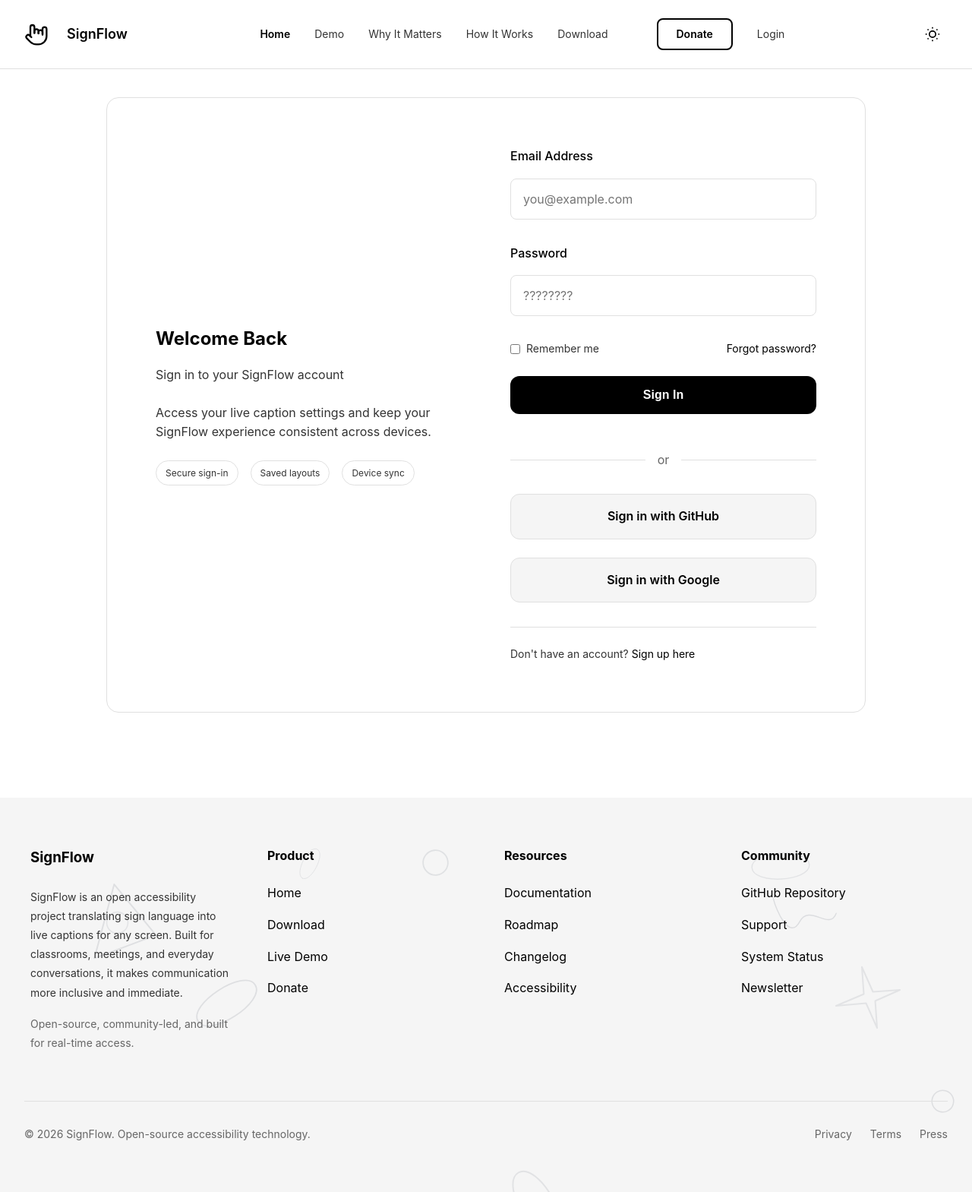
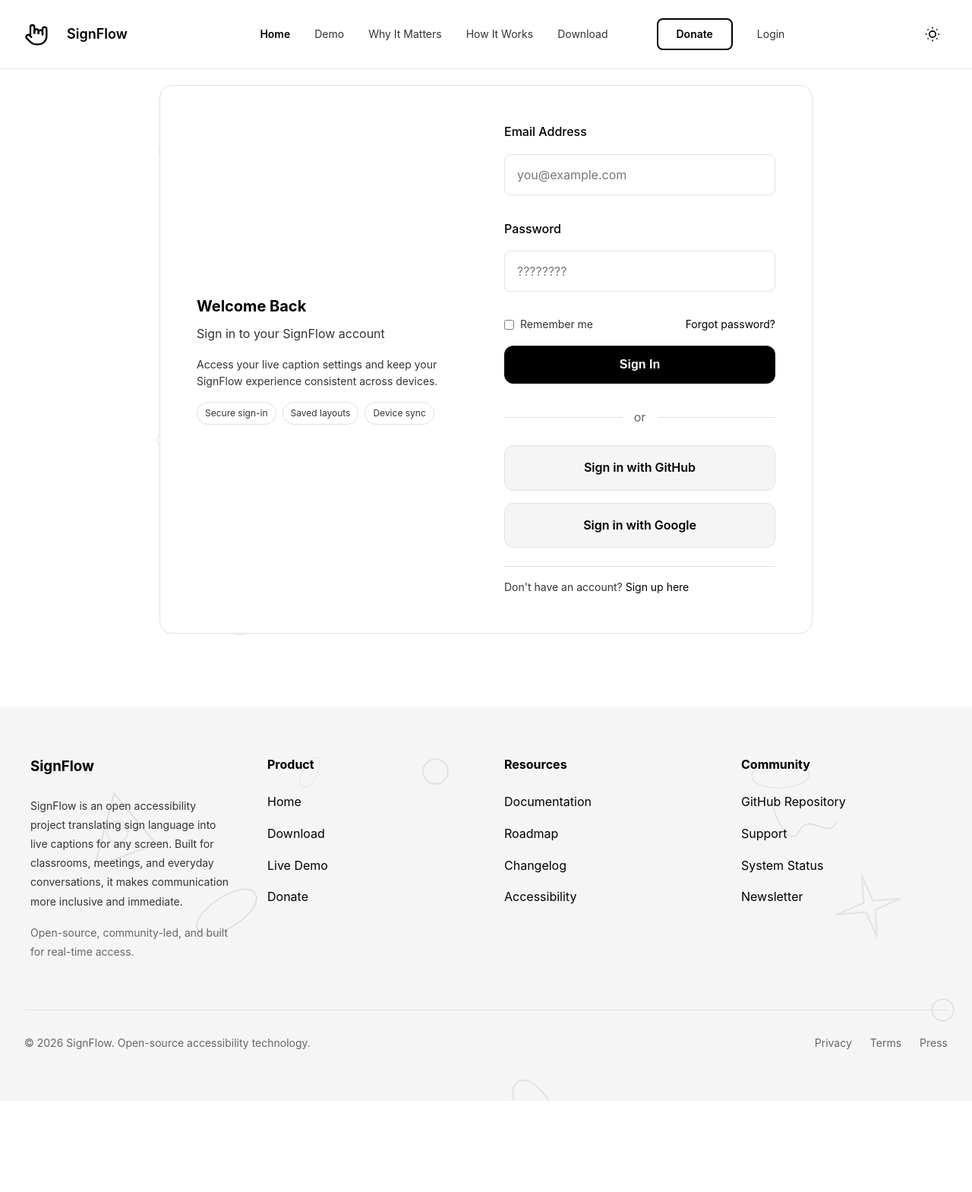
Before and after one commit to HariVarna/SignFlow_Landing_Page, a Flask app: page /login in a window 1280 px wide. Shown: the whole page at 76% size. After the commit the page ends 1449 px from the top, so only its background shows below. Run offline with Flask 3, Linux system fonts and the light colour scheme.

Commit message:
Modified login section

```diff
--- a/static/css/styles.css
+++ b/static/css/styles.css
@@ -1961,17 +1961,17 @@ code {
     display: flex;
     align-items: center;
     justify-content: center;
-    padding: var(--spacing-xl) var(--spacing-lg);
+    padding: var(--spacing-lg) var(--spacing-lg);
 }
 
 .login-container {
-    max-width: 1000px;
+    max-width: 860px;
     width: 100%;
 }
 
 .login-card {
     background-color: var(--bg-secondary);
-    padding: var(--spacing-2xl);
+    padding: var(--spacing-xl);
     border-radius: var(--radius-xl);
     border: 1px solid var(--border-color);
 }
@@ -1979,14 +1979,14 @@ code {
 .login-card.login-panel {
     display: grid;
     grid-template-columns: minmax(0, 1fr) minmax(0, 1fr);
-    gap: var(--spacing-2xl);
+    gap: var(--spacing-xl);
     align-items: center;
 }
 
 .login-panel-left {
     display: flex;
     flex-direction: column;
-    gap: var(--spacing-md);
+    gap: var(--spacing-sm);
 }
 
 .login-panel-right {
@@ -1999,8 +1999,8 @@ code {
 }
 
 .login-header h1 {
-    font-size: var(--font-size-2xl);
-    margin-bottom: var(--spacing-sm);
+    font-size: var(--font-size-xl);
+    margin-bottom: var(--spacing-xs);
 }
 
 .login-header p {
@@ -2009,18 +2009,18 @@ code {
 
 .login-intro {
     color: var(--text-secondary);
-    font-size: var(--font-size-base);
+    font-size: var(--font-size-sm);
     margin: 0;
 }
 
 .login-highlights {
     display: flex;
     flex-wrap: wrap;
-    gap: var(--spacing-sm);
+    gap: var(--spacing-xs);
 }
 
 .login-chip {
-    padding: 6px 12px;
+    padding: 4px 10px;
     border-radius: 999px;
     border: 1px solid var(--border-color);
     background-color: var(--bg-primary);
@@ -2029,14 +2029,14 @@ code {
 }
 
 .login-form {
-    margin-bottom: var(--spacing-xl);
+    margin-bottom: var(--spacing-lg);
 }
 
 .form-options {
     display: flex;
     justify-content: space-between;
     align-items: center;
-    margin: var(--spacing-md) 0;
+    margin: var(--spacing-sm) 0;
     font-size: var(--font-size-sm);
 }
 
@@ -2064,7 +2064,7 @@ code {
 .login-divider {
     position: relative;
     text-align: center;
-    margin: var(--spacing-lg) 0;
+    margin: var(--spacing-md) 0;
     color: var(--text-tertiary);
 }
 
@@ -2087,14 +2087,14 @@ code {
 .social-login {
     display: flex;
     flex-direction: column;
-    gap: var(--spacing-md);
+    gap: var(--spacing-sm);
 }
 
 .login-footer {
     text-align: left;
-    padding: var(--spacing-md) 0 0;
+    padding: var(--spacing-sm) 0 0;
     border-top: 1px solid var(--border-color);
-    margin-top: var(--spacing-lg);
+    margin-top: var(--spacing-md);
 }
 
 .login-footer p {
```
